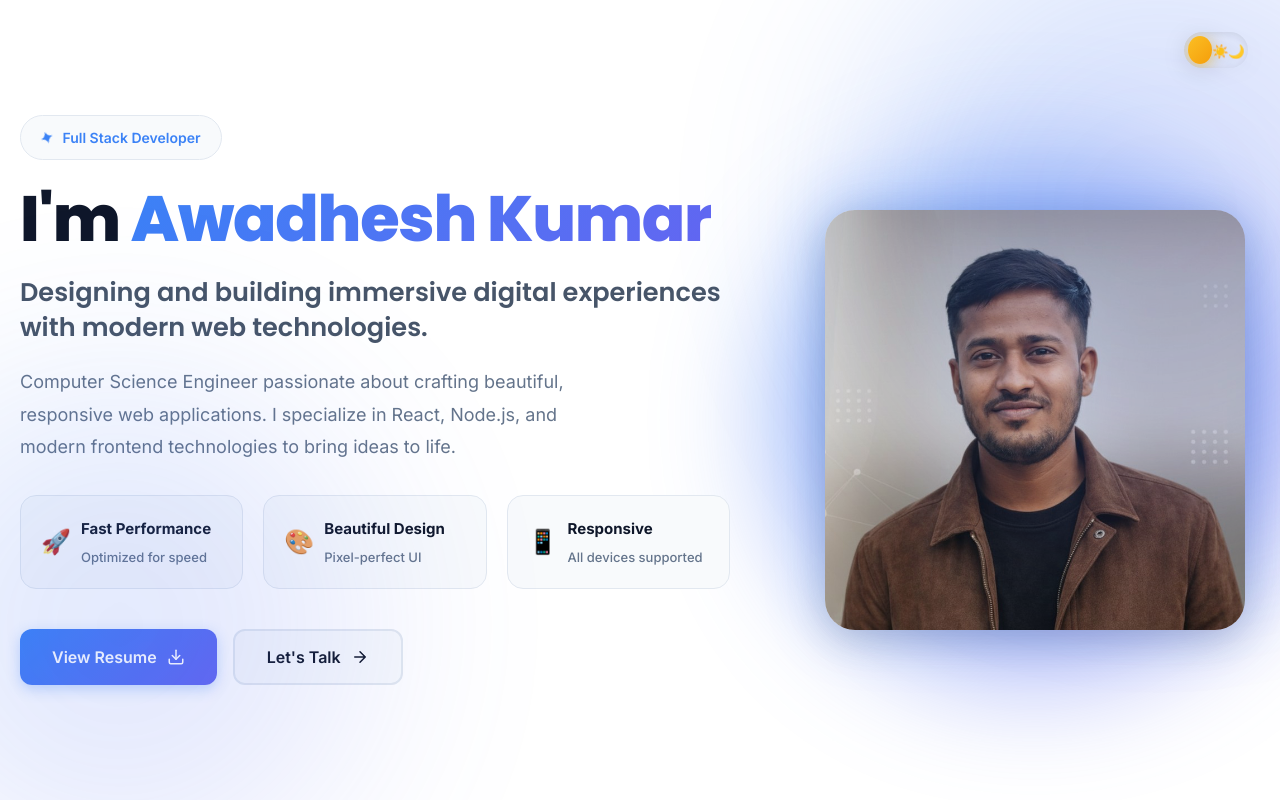
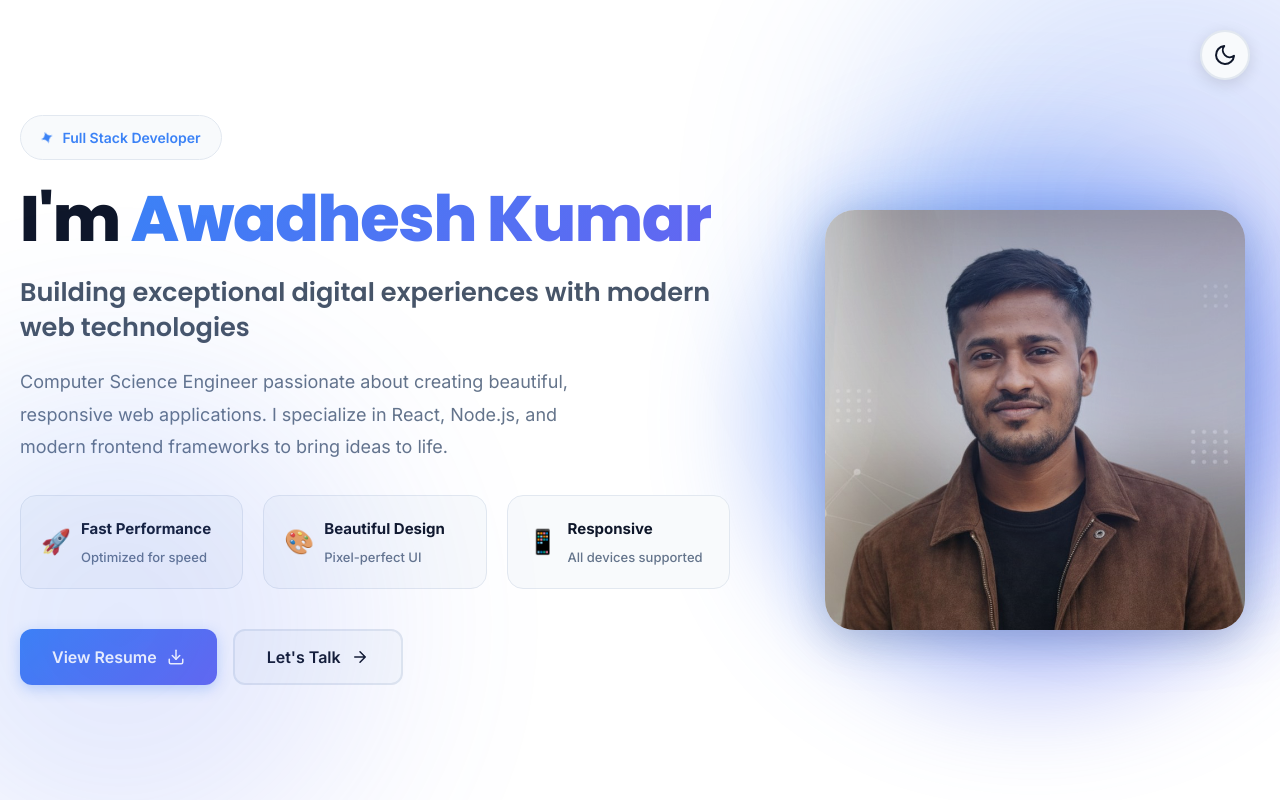
Before and after one commit to awadhesh8994/portfolio, a React (Create React App) app: page / in a window 1280 px wide. Shown: the top 800 px of the page. Built offline with nearby package versions, Linux system fonts and the light colour scheme.

Commit message:
Entire ui changes

```diff
--- a/src/components/DarkModeToggle.js
+++ b/src/components/DarkModeToggle.js
@@ -4,7 +4,7 @@
 const DarkModeToggle = ({ darkMode, toggleDarkMode }) => {
   return (
     <div className="dark-mode-toggle">
-      <button
+      {/* <button
         className={`toggle-btn ${darkMode ? 'dark' : 'light'}`}
         onClick={toggleDarkMode}
         aria-label="Toggle dark mode"
@@ -14,7 +14,7 @@
           <span className="toggle-icon light">☀️</span>
           <span className="toggle-icon dark">🌙</span>
         </div>
-      </button>
+      </button> */}
     </div>
   );
 };
--- a/src/components/Hero.js
+++ b/src/components/Hero.js
@@ -12,10 +12,15 @@
     setTheme(savedTheme);
     document.documentElement.setAttribute('data-theme', savedTheme);
 
-    setTimeout(() => setAnimated(true), 100);
+    setTimeout(() => setAnimated(true), 50);
   }, []);
 
-
+  const toggleTheme = () => {
+    const newTheme = theme === 'light' ? 'dark' : 'light';
+    setTheme(newTheme);
+    localStorage.setItem('theme', newTheme);
+    document.documentElement.setAttribute('data-theme', newTheme);
+  };
 
   const handleDownloadResume = () => {
   window.open(
@@ -31,6 +36,27 @@
 
   return (
     <section className="hero-section">
+      {/* Theme Toggle */}
+      <button className="theme-toggle" onClick={toggleTheme} aria-label="Toggle theme">
+        {theme === 'light' ? (
+          <svg width="24" height="24" viewBox="0 0 24 24" fill="none" stroke="currentColor">
+            <path d="M21 12.79A9 9 0 1 1 11.21 3 7 7 0 0 0 21 12.79z" strokeWidth="2" strokeLinecap="round" strokeLinejoin="round"/>
+          </svg>
+        ) : (
+          <svg width="24" height="24" viewBox="0 0 24 24" fill="none" stroke="currentColor">
+            <circle cx="12" cy="12" r="5" strokeWidth="2"/>
+            <line x1="12" y1="1" x2="12" y2="3" strokeWidth="2" strokeLinecap="round"/>
+            <line x1="12" y1="21" x2="12" y2="23" strokeWidth="2" strokeLinecap="round"/>
+            <line x1="4.22" y1="4.22" x2="5.64" y2="5.64" strokeWidth="2" strokeLinecap="round"/>
+            <line x1="18.36" y1="18.36" x2="19.78" y2="19.78" strokeWidth="2" strokeLinecap="round"/>
+            <line x1="1" y1="12" x2="3" y2="12" strokeWidth="2" strokeLinecap="round"/>
+            <line x1="21" y1="12" x2="23" y2="12" strokeWidth="2" strokeLinecap="round"/>
+            <line x1="4.22" y1="19.78" x2="5.64" y2="18.36" strokeWidth="2" strokeLinecap="round"/>
+            <line x1="18.36" y1="5.64" x2="19.78" y2="4.22" strokeWidth="2" strokeLinecap="round"/>
+          </svg>
+        )}
+      </button>
+
       <div className="hero-container">
         <div className={`hero-content ${animated ? 'hero-animated' : ''}`}>
 
@@ -55,11 +81,13 @@
             </h1>
 
             <p className="hero-tagline">
-              Designing and building immersive digital experiences with modern web technologies.
+              Building exceptional digital experiences with modern web technologies
             </p>
 
             <p className="hero-bio">
-            Computer Science Engineer passionate about crafting beautiful, responsive web applications. I specialize in React, Node.js, and modern frontend technologies to bring ideas to life.
+              Computer Science Engineer passionate about creating beautiful,
+              responsive web applications. I specialize in React, Node.js, and
+              modern frontend frameworks to bring ideas to life.
             </p>
 
             <div className="hero-features">
```
